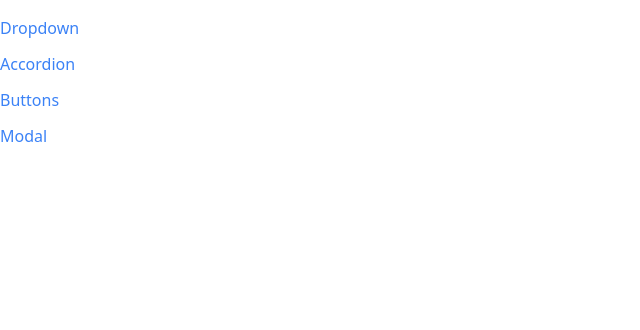
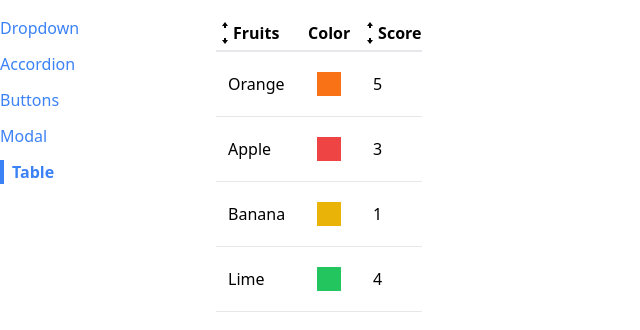
Before and after one commit to LeoPinheiro704/comps, a React (Create React App) app: page /table in a window 1280 px wide. Shown: the top 330 px of the page, without its empty margins (0-640 px from the left). Built offline with nearby package versions, Linux system fonts and the light colour scheme.

Commit message:
add table and sortable component

```diff
--- a/src/App.js
+++ b/src/App.js
@@ -4,6 +4,7 @@
 import ButtonPage from "./pages/ButtonPage";
 import DropdownPage from "./pages/DropdownPage";
 import ModalPage from "./pages/ModalPage";
+import TablePage from "./pages/TablePage";
 
 function App() {
   return (
@@ -22,6 +23,9 @@
         <Route path="/modal">
           <ModalPage />
         </Route>
+        <Route path="/table">
+          <TablePage />
+        </Route>
       </div>
     </div>
   );
--- a/src/components/Sidebar.js
+++ b/src/components/Sidebar.js
@@ -6,6 +6,7 @@
     { label: "Accordion", path: "/accordion" },
     { label: "Buttons", path: "/buttons" },
     { label: "Modal", path: "/modal" },
+    { label: "Table", path: "/table" },
   ];
 
   const renderedLinks = links.map((link) => {
--- /dev/null
+++ b/src/components/SortableTable.js
@@ -0,0 +1,105 @@
+import { useState } from "react";
+import { GoArrowSmallDown, GoArrowSmallUp } from "react-icons/go";
+import Table from "./Table";
+
+function SortableTable(props) {
+  const [sortOrder, setSortOrder] = useState(null);
+  const [sortBy, setSortBy] = useState(null);
+  const { config, data } = props;
+
+  const handleClick = (label) => {
+    if (sortBy && label !== sortBy) {
+      setSortOrder("asc");
+      setSortBy(label);
+      return;
+    }
+
+    if (sortOrder === null) {
+      setSortOrder("asc");
+      setSortBy(label);
+    } else if (sortOrder === "asc") {
+      setSortOrder("desc");
+      setSortBy(label);
+    } else if (sortOrder === "desc") {
+      setSortOrder(null);
+      setSortBy(null);
+    }
+  };
+
+  const updatedConfig = config.map((column) => {
+    if (!column.sortValue) {
+      return column;
+    }
+
+    return {
+      ...column,
+      header: () => (
+        <th
+          className="cursor-pointer hover:bg-gray-100"
+          onClick={() => handleClick(column.label)}
+        >
+          <div className="flex items-center">
+            {getIcons(column.label, sortBy, sortOrder)}
+            {column.label}
+          </div>
+        </th>
+      ),
+    };
+  });
+
+  // Only sort data if sortOrder && sortBy are not null
+  // Make a copy of the 'data' prop
+  // Find the correct sortValue function and use it for sorting
+  let sortedData = data;
+  if (sortOrder && sortBy) {
+    const { sortValue } = config.find((column) => column.label === sortBy);
+    sortedData = [...data].sort((a, b) => {
+      const valueA = sortValue(a);
+      const valueB = sortValue(b);
+
+      const reverseOrder = sortOrder === "asc" ? 1 : -1;
+
+      if (typeof valueA === "string") {
+        return valueA.localeCompare(valueB) * reverseOrder;
+      }
+
+      return (valueA - valueB) * reverseOrder;
+    });
+  }
+
+  return <Table {...props} data={sortedData} config={updatedConfig} />;
+}
+
+function getIcons(label, sortBy, sortOrder) {
+  if (label !== sortBy) {
+    return (
+      <div>
+        <GoArrowSmallUp />
+        <GoArrowSmallDown />
+      </div>
+    );
+  }
+
+  if (sortOrder == null) {
+    return (
+      <div>
+        <GoArrowSmallUp />
+        <GoArrowSmallDown />
+      </div>
+    );
+  } else if (sortOrder === "asc") {
+    return (
+      <div>
+        <GoArrowSmallUp />
+      </div>
+    );
+  } else if (sortOrder === "desc") {
+    return (
+      <div>
+        <GoArrowSmallDown />
+      </div>
+    );
+  }
+}
+
+export default SortableTable;
--- /dev/null
+++ b/src/components/Table.js
@@ -0,0 +1,38 @@
+import { Fragment } from "react";
+
+function Table({ data, config, keyFn }) {
+  const renderedHeaders = config.map((collumn) => {
+    if (collumn.header) {
+      return <Fragment key={collumn.label}>{collumn.header()}</Fragment>;
+    }
+
+    return <th key={collumn.label}>{collumn.label}</th>;
+  });
+
+  const renderedRows = data.map((rowData) => {
+    const renderedCells = config.map((collumn) => {
+      return (
+        <td key={collumn.label} className="p-3">
+          {collumn.render(rowData)}
+        </td>
+      );
+    });
+
+    return (
+      <tr className="border-b" key={keyFn(rowData)}>
+        {renderedCells}
+      </tr>
+    );
+  });
+
+  return (
+    <table className="table-auto border-spacing-2">
+      <thead>
+        <tr className="border-b-2">{renderedHeaders}</tr>
+      </thead>
+      <tbody>{renderedRows}</tbody>
+    </table>
+  );
+}
+
+export default Table;
--- /dev/null
+++ b/src/pages/TablePage.js
@@ -0,0 +1,39 @@
+import SortableTable from "../components/SortableTable";
+
+function TablePage() {
+  const data = [
+    { name: "Orange", color: "bg-orange-500", score: 5 },
+    { name: "Apple", color: "bg-red-500", score: 3 },
+    { name: "Banana", color: "bg-yellow-500", score: 1 },
+    { name: "Lime", color: "bg-green-500", score: 4 },
+  ];
+
+  const config = [
+    {
+      label: "Fruits",
+      render: (fruit) => fruit.name,
+      sortValue: (fruit) => fruit.name,
+    },
+    {
+      label: "Color",
+      render: (fruit) => <div className={`p-3 m-2 ${fruit.color}`}></div>,
+    },
+    {
+      label: "Score",
+      render: (fruit) => fruit.score,
+      sortValue: (fruit) => fruit.score,
+    },
+  ];
+
+  const keyFn = (fruit) => {
+    return fruit.name;
+  };
+
+  return (
+    <div>
+      <SortableTable data={data} config={config} keyFn={keyFn}></SortableTable>
+    </div>
+  );
+}
+
+export default TablePage;
```
